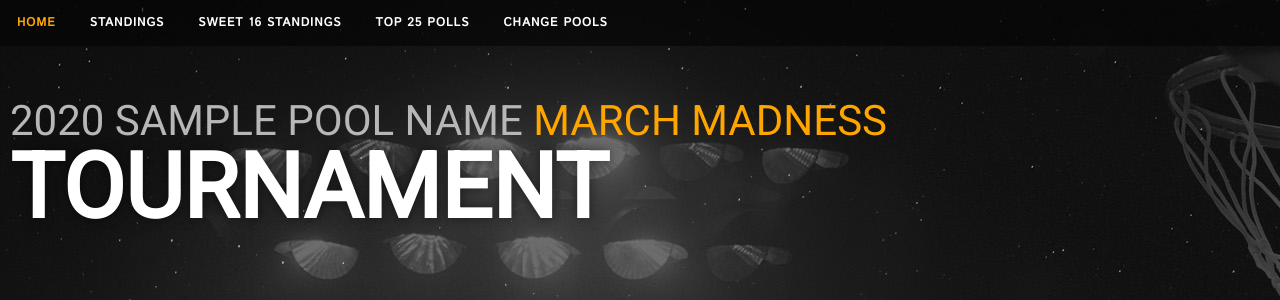
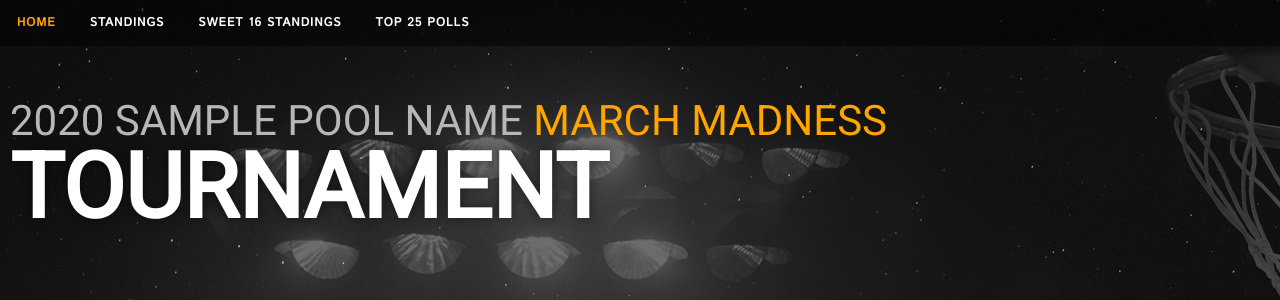
Before and after one commit to jimmygoogle/ncaa-python, a Python web app: template project/blueprints/admin/templates/add_pool.html in a window 1280 px wide. Shown: the top 300 px of the page. Run offline with Jinja, Linux system fonts and the light colour scheme; the template is opened without the code that fills it: most values are stand-ins (such as "Sample title", 1, 10 or a date in 2020); some libraries are stand-ins or nearby versions; some web fonts are replaced.

Commit message:
Removed ability to change pools

```diff
--- a/project/templates/index.html
+++ b/project/templates/index.html
@@ -37,7 +37,7 @@
           <li><a href="/standings/full">STANDINGS</a></li>
           <li><a href="/standings/sweetsixteen">SWEET 16 STANDINGS</a></li>
           <li><a href="/polls">TOP 25 POLLS</a></li>
-          <li><a href="/pool">CHANGE POOLS</a></li>
+          <!-- <li><a href="/pool">CHANGE POOLS</a></li> -->
           <!-- <li><a href="/standings/archives">STANDINGS archives</a></li> -->
         </ul>
       </nav>
```
